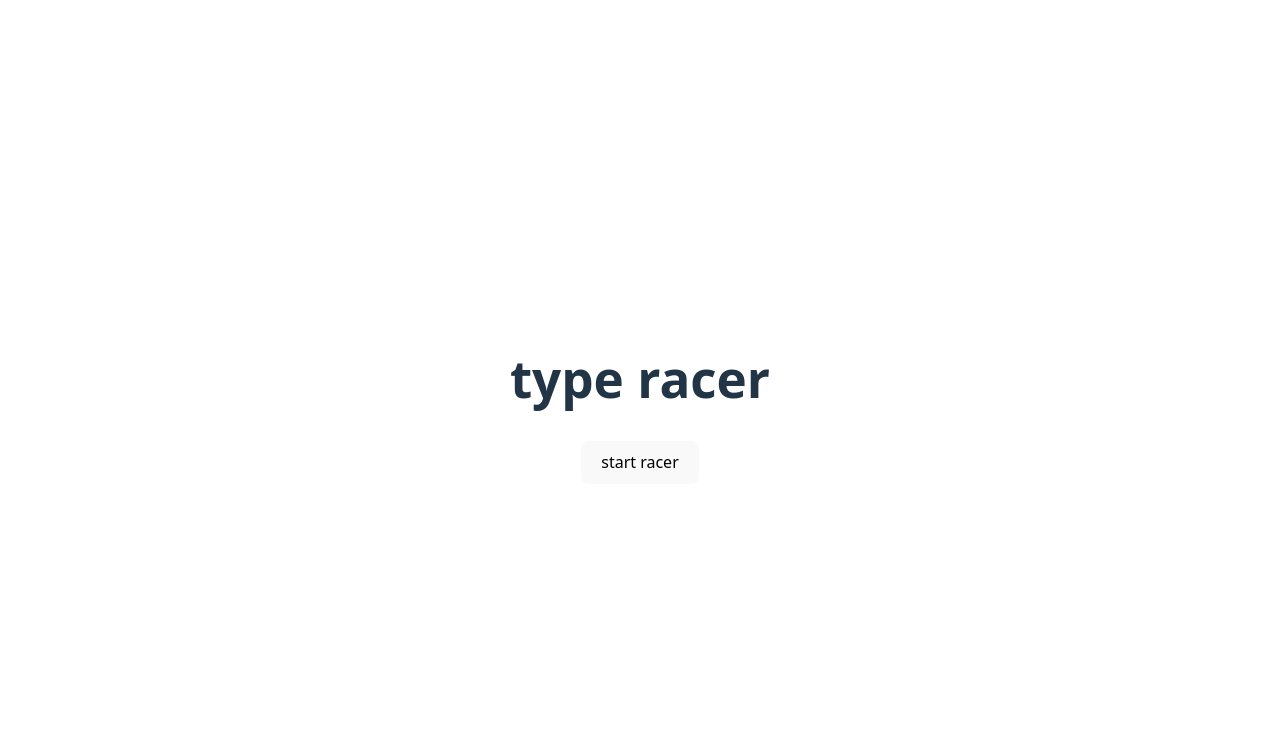
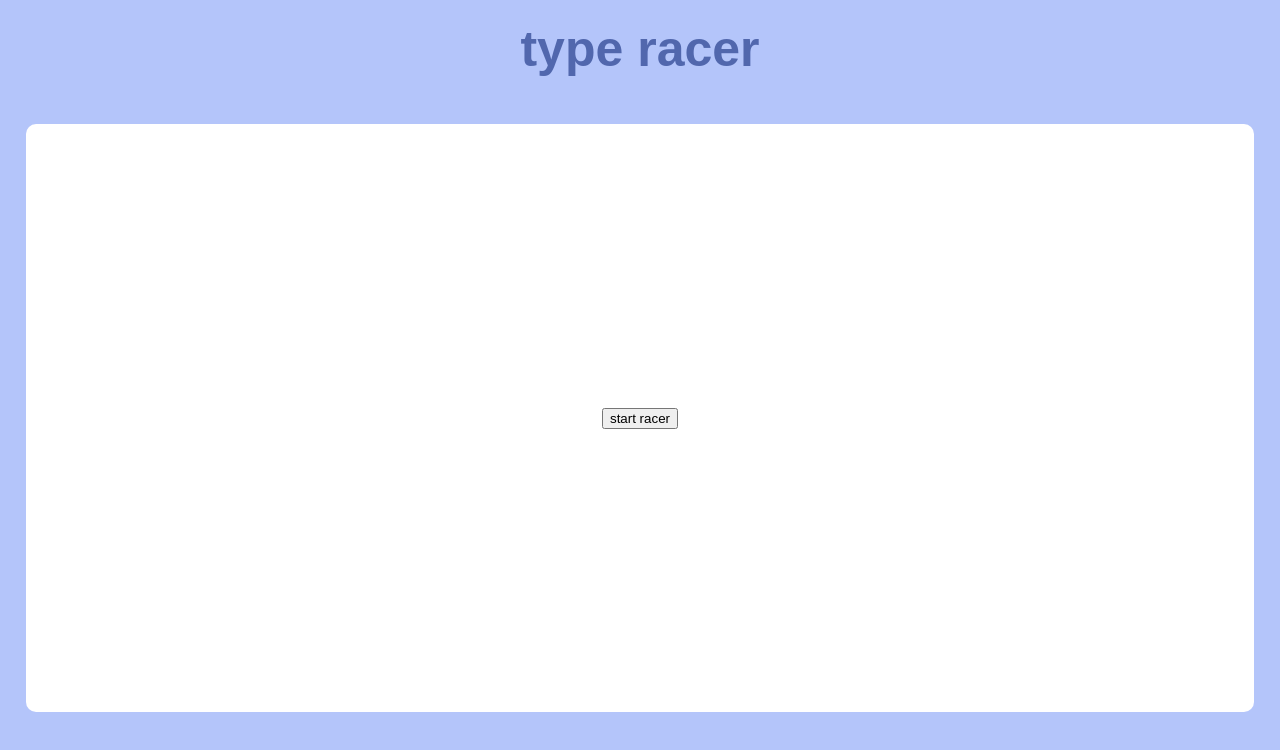
Before and after one commit to yeruham/typeRacer, a React (Vite) app: page / in a window 1280 px wide. Shown: the top 750 px of the page. Built offline with nearby package versions, Linux system fonts and the light colour scheme.

Commit message:
i start to add css style and ids - className for that

```diff
--- a/src/App.tsx
+++ b/src/App.tsx
@@ -21,12 +21,14 @@ function App() {
   return (
     <>
       <Title></Title>
+      <div id="racer-continer">
       {records && (
         <RecordsFromLocalStorage records={records}></RecordsFromLocalStorage>
       )}
       <ControlRacer
         updateResult={(result) => updateRecords(result)}
       ></ControlRacer>
+      </div>
     </>
   );
 }
--- a/src/components/ControlRacer.tsx
+++ b/src/components/ControlRacer.tsx
@@ -33,7 +33,7 @@ function ControlRacer({
   };
 
   return (
-    <>
+    <div id="racer">
       <StartRacer onClick={startRacer}></StartRacer>
       {activeRecer ? (
         <Racer
@@ -46,7 +46,7 @@ function ControlRacer({
           result={currentResult.current}
         ></ResultsRacer>
       )}
-    </>
+    </div>
   );
 }
 
--- a/src/components/RecordsFromLocalStorage.tsx
+++ b/src/components/RecordsFromLocalStorage.tsx
@@ -1,13 +1,12 @@
 import type { Result } from "../interfaces/Result";
-import { numWordsByMinutes } from "../utils/time";
 
 function RecordsFromLocalStorage({ records }: { records: Result[] }) {
   return (
     <div id="records">
-      <h3>records</h3>
+      <h3 id="records-title">top {records.length} records</h3>
       {records.map((record, index) => {
         return (
-          <p key={index}>
+          <p key={index} className="record">
             time: {record.time} num words: {record.numWords} wordes by minutes: {record.wordsByMinutes}
           </p>
         );
--- a/src/index.css
+++ b/src/index.css
@@ -1,76 +1,64 @@
-:root {
-  font-family: system-ui, Avenir, Helvetica, Arial, sans-serif;
-  line-height: 1.5;
-  font-weight: 400;
-
-  color-scheme: light dark;
-  color: rgba(255, 255, 255, 0.87);
-  background-color: #242424;
-
-  font-synthesis: none;
-  text-rendering: optimizeLegibility;
-  -webkit-font-smoothing: antialiased;
-  -moz-osx-font-smoothing: grayscale;
-}
-
-#root {
-  max-width: 1280px;
-  margin: 0 auto;
-  padding: 2rem;
+body {
+  background-color: rgb(180, 197, 250);
+  font-family: "Assistant-Regular", Arial;
+  margin: 0px;
   text-align: center;
 }
 
-
-/* a {
-  font-weight: 500;
-  color: #646cff;
-  text-decoration: inherit;
-}
-a:hover {
-  color: #535bf2;
-} */
-
-body {
-  margin: 0;
-  display: flex;
-  place-items: center;
-  min-width: 320px;
-  min-height: 100vh;
+h1 {
+  font-size: 50px;
+  color: rgb(81, 103, 173);
+  padding: 20px;
+  margin: 0px;
 }
 
-h1 {
-  font-size: 3.2em;
-  line-height: 1.1;
+#racer-continer {
+  background-color: rgb(180, 197, 250);
+  display: flex;
+  justify-content: space-around;
+  height: 80vh;
+  width: 100%;
 }
 
-button {
-  border-radius: 8px;
-  border: 1px solid transparent;
-  padding: 0.6em 1.2em;
-  font-size: 1em;
-  font-weight: 500;
-  font-family: inherit;
-  background-color: #1a1a1a;
-  cursor: pointer;
-  transition: border-color 0.25s;
-}
-button:hover {
-  border-color: #646cff;
-}
-button:focus,
-button:focus-visible {
-  outline: 4px auto -webkit-focus-ring-color;
+#records,
+#racer {
+  background-color: white;
+  /* border: 1px solid white; */
+  border-radius: 10px;
+  flex: 1;
+  margin: 2%;
+  overflow: hidden;
 }
 
-@media (prefers-color-scheme: light) {
-  :root {
-    color: #213547;
-    background-color: #ffffff;
-  }
-  a:hover {
-    color: #747bff;
-  }
-  button {
-    background-color: #f9f9f9;
-  }
+#records {
+  display: flex;
+  flex-direction: column;
+  gap: 10px;
 }
+
+#racer {
+  display: flex;
+  align-items: center;
+  justify-content: center;
+}
+
+#records-title {
+  width: 100%;
+  background-color: rgb(81, 103, 173);
+  margin: 0px;
+  padding: 10px;
+  font-size: 50px;
+  color: white;
+}
+
+.record {
+  background-color: rgb(180, 197, 250);
+  margin-top: 0px;
+  margin-bottom: 0px;
+  padding-top: 15px;
+  margin-right: 10%;
+  margin-left: 10%;
+  height: 40px;
+  font-size: 18px;
+  border-radius: 5px;
+}
```
